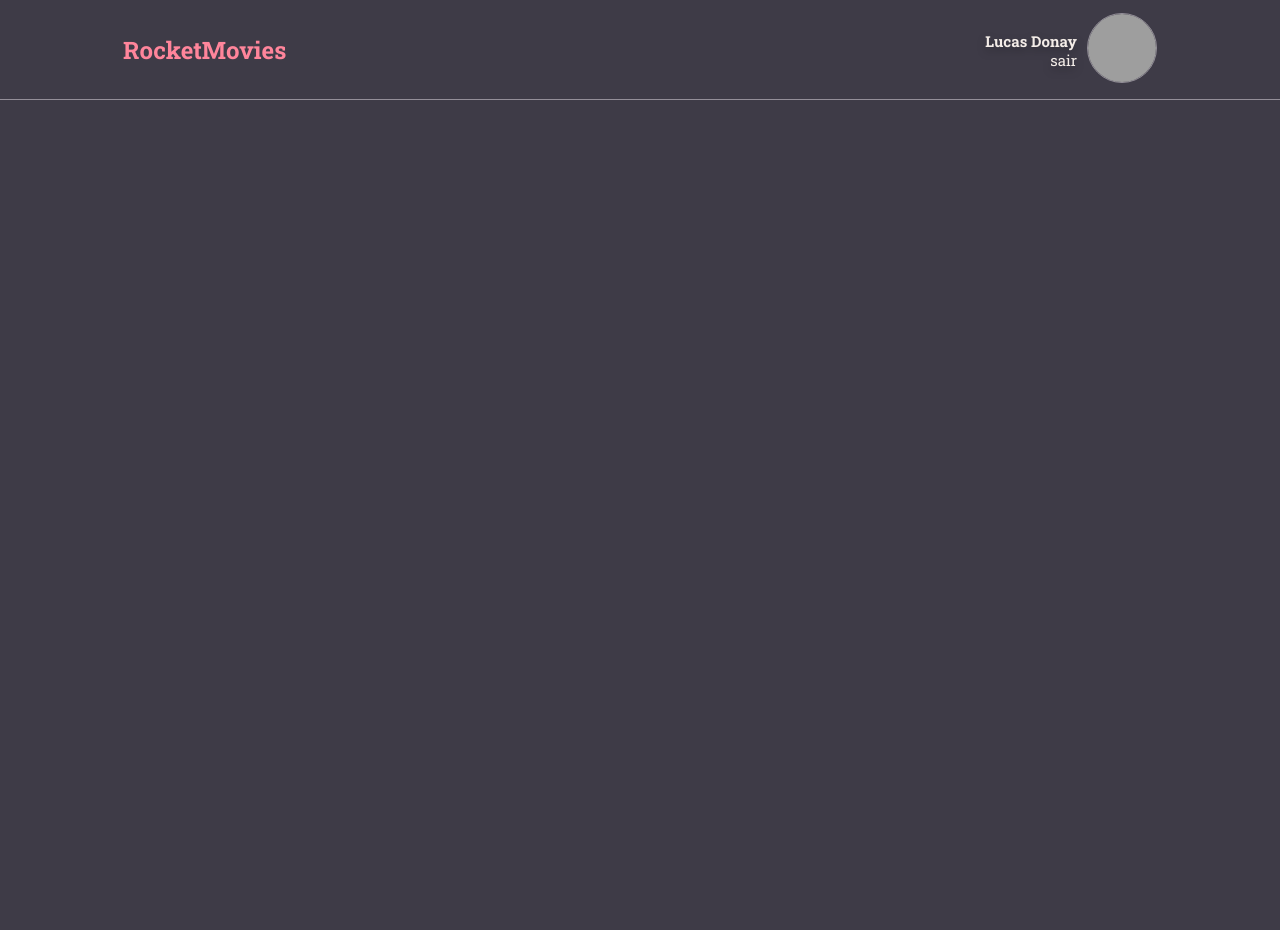
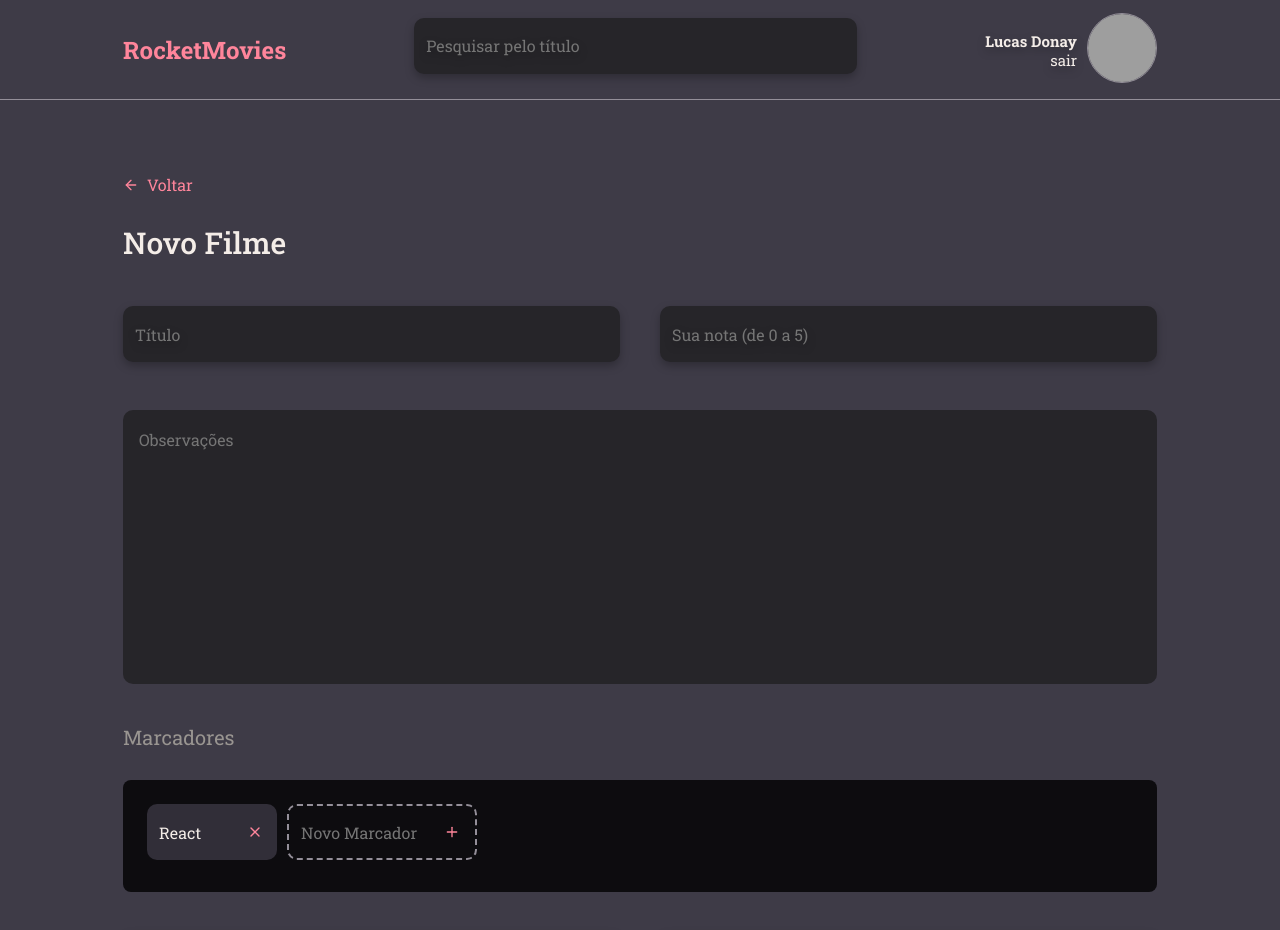
Before and after one commit to lucasdonay/explorer-rocketseat, a React (Vite) app in the folder stage-08-react/reactmovies/: page /new in a window 1280 px wide. Shown: the top 930 px of the page. Before the commit the page ends 800 px from the top, so only its background shows below. Built offline with nearby package versions, Linux system fonts and the light colour scheme; grey boxes are pictures that could not be loaded.

Commit message:
finish desafio

```diff
--- a/stage-08-react/reactmovies/src/components/Button/styles.js
+++ b/stage-08-react/reactmovies/src/components/Button/styles.js
@@ -8,6 +8,7 @@ export const Container = styled.button`
   border: 0;
   padding: 0 16px;
   border-radius: 10px;
+  cursor: pointer;
   font-weight: 500;
   opacity: 1;
   filter: drop-shadow(0px 4px 4px rgba(0, 0, 0, 0.25));
--- a/stage-08-react/reactmovies/src/components/ButtonText/styles.js
+++ b/stage-08-react/reactmovies/src/components/ButtonText/styles.js
@@ -9,4 +9,5 @@ export const Container = styled.button`
   align-items: center;
   gap: 8px;
   margin-bottom: 24px;
+  cursor: pointer;
 `;
--- /dev/null
+++ b/stage-08-react/reactmovies/src/components/NoteItem/index.jsx
@@ -0,0 +1,14 @@
+import { FiPlus, FiX } from 'react-icons/fi';
+import { Container } from './styles';
+
+export function NoteItem({ isNew, value, onClick, ...rest }) {
+  return (
+    <Container isNew={isNew}>
+      <input type="text" value={value} readOnly={!isNew} {...rest} />
+
+      <button onClick={onClick} type="button">
+        {isNew ? <FiPlus /> : <FiX />}
+      </button>
+    </Container>
+  );
+}
--- /dev/null
+++ b/stage-08-react/reactmovies/src/components/NoteItem/styles.js
@@ -0,0 +1,38 @@
+import styled from 'styled-components';
+
+export const Container = styled.div`
+  display: flex;
+  align-items: center;
+  background: ${({ theme, isNew }) =>
+    isNew ? 'transparent' : theme.COLORS.GRAY_300};
+  color: ${({ theme, isNew }) => (isNew ? 'white' : theme.COLORS.GRAY_300)};
+  border: ${({ theme, isNew }) =>
+    isNew ? '2px dashed #948F99' : theme.COLORS.GRAY_300};
+  border-radius: 10px;
+  margin-bottom: 8px;
+  height: 56px;
+  padding: 12px;
+  max-width: ${({ isNew }) => (isNew ? '190px' : '130px')};
+
+  > button {
+    width: 22px;
+    height: 22px;
+    background: transparent;
+    border: none;
+    display: flex;
+    align-items: center;
+    cursor: pointer;
+    color: ${({ theme }) => theme.COLORS.PRIMARY};
+  }
+
+  > input {
+    width: 100%;
+    height: 56px;
+    border: none;
+    color: ${({ theme }) => theme.COLORS.WHITE};
+    background: transparent;
+    &::placeholder {
+      color: ${({ theme }) => theme.COLORS.GRAY_700};
+    }
+  }
+`;
--- a/stage-08-react/reactmovies/src/pages/New/index.jsx
+++ b/stage-08-react/reactmovies/src/pages/New/index.jsx
@@ -1,14 +1,65 @@
-import { Container } from "./style"
-import { Header } from "../../components/Header"
+import { Container } from './style';
+import { Header } from '../../components/Header';
+import { Input } from '../../components/Input';
+import { ButtonText } from '../../components/ButtonText';
+import { FiArrowLeft } from 'react-icons/fi';
+import { useNavigate } from 'react-router-dom';
+import { Button } from '../../components/Button';
+import { NoteItem } from '../../components/NoteItem';
 
 export function New() {
+  const navigate = useNavigate();
+
+  function handleBack() {
+    navigate(-1);
+  }
   return (
     <Container>
-    <Header/>
+      <Header>
+        <div className="input">
+          <Input placeholder="Pesquisar pelo título" />
+        </div>
+      </Header>
 
+      <main>
+        <header>
+          {' '}
+          <ButtonText onClick={handleBack}>
+            <FiArrowLeft />
+            Voltar
+          </ButtonText>
+        </header>
 
+        <h2>Novo Filme</h2>
 
+        <form action="">
+          <div className="inputs">
+            <Input placeholder="Título" />
+            <Input placeholder="Sua nota (de 0 a 5)" />
+          </div>
+          <textarea
+            name=""
+            id="observacoes"
+            cols="30"
+            rows="10"
+            placeholder="Observações"
+          ></textarea>
+        </form>
 
+        <div className="marcadores">
+          <h3>Marcadores</h3>
+
+          <div className="tags">
+            <NoteItem value="React" />
+            <NoteItem isNew={true} placeholder="Novo Marcador" />
+          </div>
+        </div>
+
+        <div className="buttons">
+          <Button title="Excluir Filme" className="button-one" />
+          <Button title="Salvar alterações" />
+        </div>
+      </main>
     </Container>
-  )
+  );
 }
--- a/stage-08-react/reactmovies/src/pages/New/style.js
+++ b/stage-08-react/reactmovies/src/pages/New/style.js
@@ -1,3 +1,84 @@
 import styled from 'styled-components';
 
-export const Container = styled.div``;
+export const Container = styled.div`
+  .input {
+    width: 100%;
+    align-items: center;
+    display: flex;
+    padding: 0 64px;
+    justify-content: center;
+    div {
+      max-width: 800px;
+      width: 100%;
+    }
+  }
+
+  .inputs {
+    display: flex;
+    width: 100%;
+    gap: 40px;
+
+    > div {
+      max-width: 100%;
+    }
+  }
+
+  main {
+    padding: 24px 123px;
+  }
+
+  h2 {
+    font-style: normal;
+    font-weight: 500;
+    font-size: 30px;
+    line-height: 47px;
+    margin-bottom: 40px;
+  }
+
+  #observacoes {
+    display: flex;
+    flex-direction: row;
+    align-items: flex-start;
+    padding: 19px 16px;
+    margin-top: 40px;
+    gap: 8px;
+    width: 100%;
+    border: none;
+    resize: none;
+    height: 274px;
+    background: #262529;
+    color: white;
+    border-radius: 10px;
+  }
+
+  .marcadores {
+    > h3 {
+      margin-bottom: 30px;
+      margin-top: 40px;
+      font-style: normal;
+      font-weight: 400;
+      font-size: 20px;
+      line-height: 26px;
+      color: ${({ theme }) => theme.COLORS.GRAY_100};
+    }
+  }
+
+  .tags {
+    display: flex;
+    background: #0d0c0f;
+    border-radius: 8px;
+    gap: 10px;
+    padding: 24px;
+  }
+
+  .buttons {
+    display: flex;
+    gap: 40px;
+    margin-top: 40px;
+  }
+
+  .button-one {
+    background: #0d0c0f;
+    color: ${({ theme }) => theme.COLORS.PRIMARY};
+  }
+`;
--- a/stage-08-react/reactmovies/src/pages/Profile/index.jsx
+++ b/stage-08-react/reactmovies/src/pages/Profile/index.jsx
@@ -31,12 +31,11 @@ export function Profile() {
         </Avatar>
 
         <div className="white">
+          <Input placeholder="Lucas Donay" icon={FiUser} />
+          <Input placeholder="lucas.donay@gmail.com" icon={FiMail} />
 
-        <Input placeholder="Lucas Donay" icon={FiUser} />
-        <Input placeholder="lucas.donay@gmail.com" icon={FiMail} />
-
-        <Input placeholder="Senha Atual" icon={FiLock} />
-        <Input placeholder="Nova Senha" icon={FiLock} />
+          <Input placeholder="Senha Atual" icon={FiLock} />
+          <Input placeholder="Nova Senha" icon={FiLock} />
         </div>
         <Button title="Salvar" />
       </Form>
```
Also changed, not shown: stage-08-react/reactmovies/src/pages/Home/index.jsx (+7 -13 lines).
